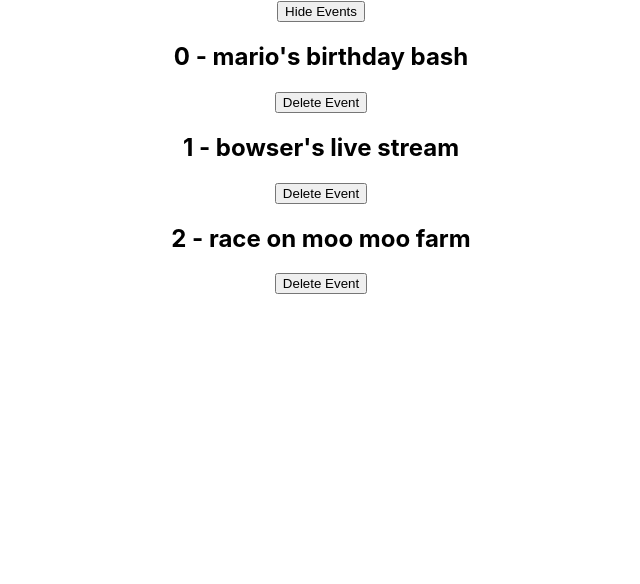
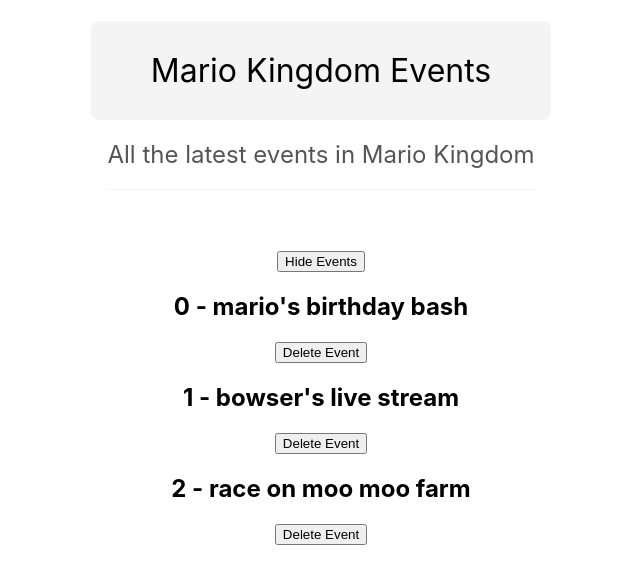
Before and after one commit to andreaiaia/react_firebase, a React (Create React App) app in the folder chap3/: page / in a window 1280 px wide. Shown: the top 584 px of the page, without its empty margins (319-959 px from the left). Built offline with nearby package versions, Linux system fonts and the light colour scheme.

Commit message:
add style

```diff
--- a/chap3/src/App.jsx
+++ b/chap3/src/App.jsx
@@ -1,5 +1,6 @@
 import './App.css';
 import { useState } from 'react';
+import Title from './components/Title';
 
 function App() {
   const [showEvents, setShowEvents] = useState(true);
@@ -21,6 +22,7 @@
 
   return (
     <div className="App">
+      <Title />
       {showEvents && (
       <div>
         <button onClick={() => {setShowEvents(false)}}>Hide Events</button>
--- /dev/null
+++ b/chap3/src/components/Title.jsx
@@ -0,0 +1,9 @@
+export default function Title() {
+    return (
+        <div>
+            <h1 className="title">Mario Kingdom Events</h1>
+            <br />
+            <h2 className="subtitle">All the latest events in Mario Kingdom</h2>
+        </div>
+    );
+}
--- a/chap3/src/index.css
+++ b/chap3/src/index.css
@@ -1,13 +1,32 @@
 body {
   margin: 0;
-  font-family: -apple-system, BlinkMacSystemFont, 'Segoe UI', 'Roboto', 'Oxygen',
-    'Ubuntu', 'Cantarell', 'Fira Sans', 'Droid Sans', 'Helvetica Neue',
+  font-family: -apple-system, BlinkMacSystemFont, "Segoe UI", "Roboto", "Oxygen",
+    "Ubuntu", "Cantarell", "Fira Sans", "Droid Sans", "Helvetica Neue",
     sans-serif;
   -webkit-font-smoothing: antialiased;
   -moz-osx-font-smoothing: grayscale;
 }
 
 code {
-  font-family: source-code-pro, Menlo, Monaco, Consolas, 'Courier New',
+  font-family: source-code-pro, Menlo, Monaco, Consolas, "Courier New",
     monospace;
 }
+
+.title {
+  display: inline-block;
+  padding: 30px 60px;
+  background: #f4f4f4;
+  border-radius: 8px;
+  font-weight: normal;
+  margin-bottom: 10px;
+}
+
+.subtitle {
+  display: inline-block;
+  color: #555;
+  font-weight: normal;
+  padding-bottom: 20px;
+  border-bottom: 1px solid #f4f4f4;
+  margin-top: 10px;
+  margin-bottom: 60px;
+}
```
